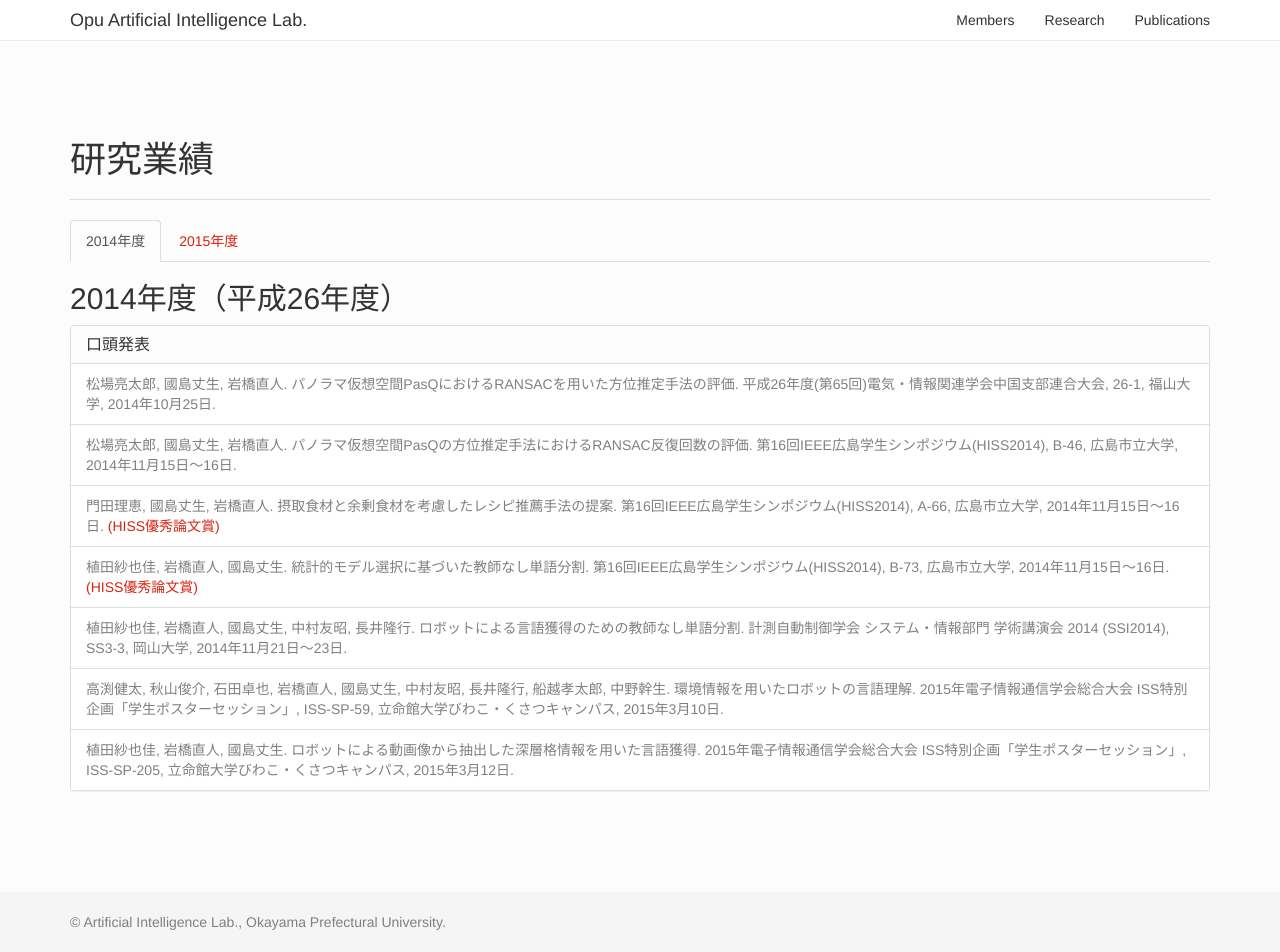
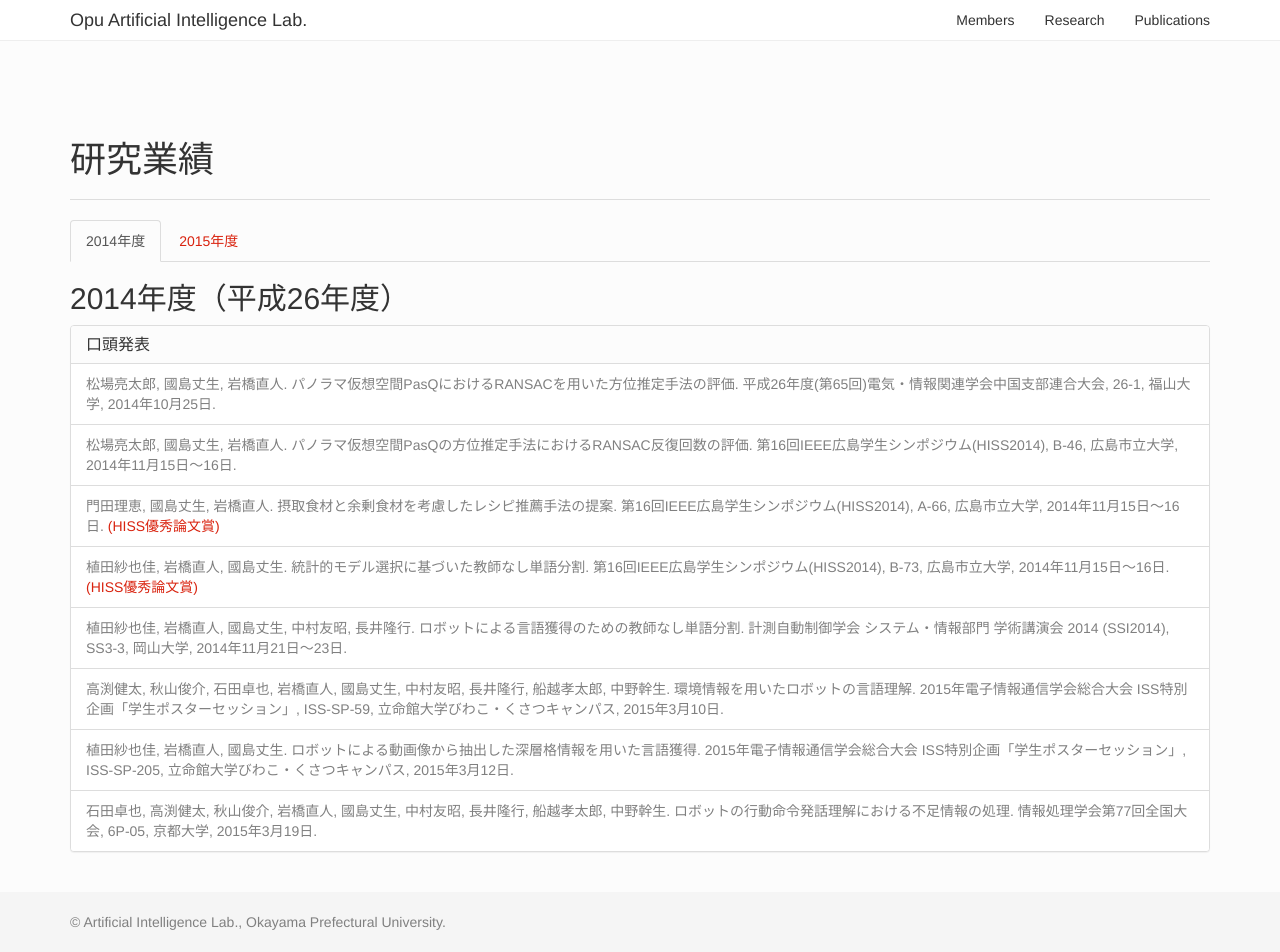
Before and after one commit to kunishi/www-ime, a Jekyll site: the page built from publications/index.html, in a window 1280 px wide and 952 px high. Built offline with Jekyll 4.4.1, drawn with Linux system fonts in a browser that asks for light colours; nearby versions of some CDN libraries; a style sheet for code colours, icons or effects is not loaded.

Commit message:
add a publication at 77th IPSJ annual meeting.

```diff
--- a/publications/index.html
+++ b/publications/index.html
@@ -22,6 +22,7 @@ title: 研究業績
 				<li class="list-group-item">植田紗也佳, 岩橋直人, 國島丈生, 中村友昭, 長井隆行. ロボットによる言語獲得のための教師なし単語分割. 計測自動制御学会 システム・情報部門 学術講演会 2014 (SSI2014), SS3-3, 岡山大学, 2014年11月21日〜23日.</li>
 				<li class="list-group-item">高渕健太, 秋山俊介, 石田卓也, 岩橋直人, 國島丈生, 中村友昭, 長井隆行, 船越孝太郎, 中野幹生. 環境情報を用いたロボットの言語理解. 2015年電子情報通信学会総合大会 ISS特別企画「学生ポスターセッション」, ISS-SP-59, 立命館大学びわこ・くさつキャンパス, 2015年3月10日.</li>
 				<li class="list-group-item">植田紗也佳, 岩橋直人, 國島丈生. ロボットによる動画像から抽出した深層格情報を用いた言語獲得. 2015年電子情報通信学会総合大会 ISS特別企画「学生ポスターセッション」, ISS-SP-205, 立命館大学びわこ・くさつキャンパス, 2015年3月12日.</li>
+				<li class="list-group-item">石田卓也, 高渕健太, 秋山俊介, 岩橋直人, 國島丈生, 中村友昭, 長井隆行, 船越孝太郎, 中野幹生. ロボットの行動命令発話理解における不足情報の処理. 情報処理学会第77回全国大会, 6P-05, 京都大学, 2015年3月19日.</li>
 			</ul>
 		</div>
 	</div>
```
